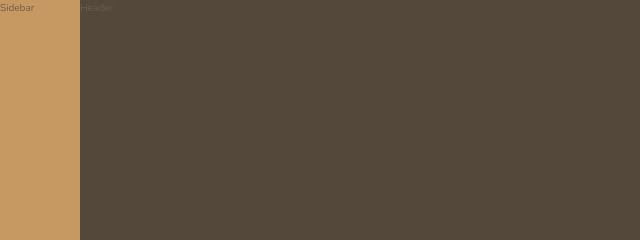
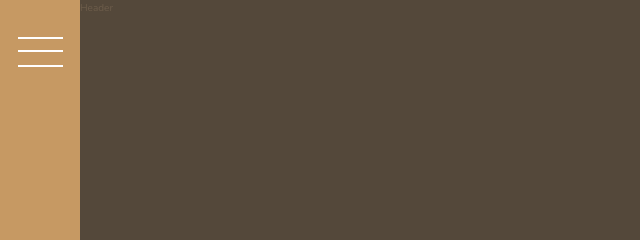
Before and after one commit to Cuahutli/website-with-cssgrid, a website: page index.html in a window 1280 px wide. Shown: the top 240 px of the page, 0-640 px from the left. Drawn offline with nearby package versions, Linux system fonts and the light colour scheme.

Commit message:
Building the Sidebar Section

```diff
--- a/index.html
+++ b/index.html
@@ -13,7 +13,7 @@
     </head>
     <body class="container">
         <div class="sidebar">
-            Sidebar
+            <button class="nav-btn"></button>
         </div>
 
         <header class="header">
--- a/sass/_sidebar.scss
+++ b/sass/_sidebar.scss
@@ -2,4 +2,35 @@
     background-color:  $color-primary;
     grid-column: sidebar-start / sidebar-end;
     grid-row: 1/-1;
+    display: flex;
+    justify-content: center;
 }
+
+.nav-btn{
+    border: none;
+    border-radius: 0;
+
+    background-color: #fff;
+    height: 2px;
+    width: 4.5rem;
+    margin-top: 5rem;
+
+
+    &::before,
+    &::after{
+        background-color: #fff;
+        height: 2px;
+        width: 4.5rem;
+        content: "";
+        display: block;
+    }
+
+    &::before{
+        transform: translateY(-1.3rem);
+    }
+
+    &::after{
+        transform: translateY(1.3rem);
+    }
+
+}
```
Also changed, not shown: css/style.css.
